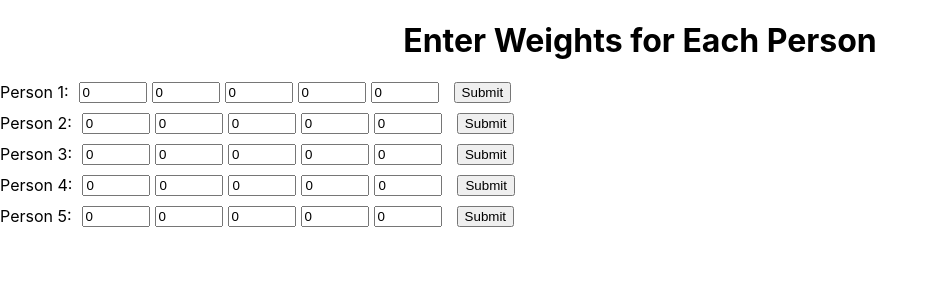
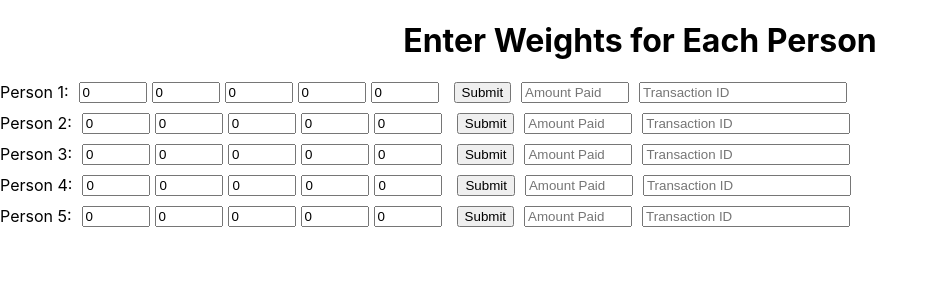
Before and after one commit to CharlieSwires/payara-test, a React (Create React App) app in the folder src/main/webapp/luggage-calculator-app/: page / in a window 1280 px wide. Shown: the top 300 px of the page, without its empty margins (0-937 px from the left). Built offline with nearby package versions, Linux system fonts and the light colour scheme.

Commit message:
added payment buttons amount paid and 20digit unique id

```diff
--- a/src/main/webapp/luggage-calculator-app/src/App.js
+++ b/src/main/webapp/luggage-calculator-app/src/App.js
@@ -7,20 +7,26 @@ import './App.css';
 function App() {
   const [currentScreen, setCurrentScreen] = useState('input'); // 'input' or 'calculator'
   const [selectedWeights, setSelectedWeights] = useState([]);  // Weights selected from Screen 1
-  const [weightsList, setWeightsList] = useState(
-    Array(5).fill().map(() => Array(5).fill(0))
-  ); // Weights for all people
+  const [selectedPersonIndex, setSelectedPersonIndex] = useState(null); // Index of selected person
+  const [peopleList, setPeopleList] = useState(
+    Array(5).fill().map(() => ({
+      weights: Array(5).fill(0),
+      amountPaid: '',
+      transactionId: ''
+    }))
+  ); // Data for all people
 
   const handleWeightsChange = (personIndex, weightIndex, value) => {
-    const newWeightsList = [...weightsList];
-    newWeightsList[personIndex][weightIndex] = value;
-    setWeightsList(newWeightsList);
+    const newPeopleList = [...peopleList];
+    newPeopleList[personIndex].weights[weightIndex] = value;
+    setPeopleList(newPeopleList);
   };
 
-  const handleWeightsSubmit = (personWeights) => {
+  const handleWeightsSubmit = (personIndex) => {
     // Convert weights to numbers
-    const parsedWeights = personWeights.map((w) => parseFloat(w) || 0);
+    const parsedWeights = peopleList[personIndex].weights.map((w) => parseFloat(w) || 0);
     setSelectedWeights(parsedWeights);
+    setSelectedPersonIndex(personIndex);
     setCurrentScreen('calculator');
   };
 
@@ -28,18 +34,27 @@ function App() {
     setCurrentScreen('input');
   };
 
+  const handlePayment = (personIndex, amount, transactionId) => {
+    const newPeopleList = [...peopleList];
+    newPeopleList[personIndex].amountPaid = amount;
+    newPeopleList[personIndex].transactionId = transactionId;
+    setPeopleList(newPeopleList);
+  };
+
   return (
     <div className="App">
       {currentScreen === 'input' ? (
         <WeightsInputScreen
-          weightsList={weightsList}
+          peopleList={peopleList}
           onWeightsChange={handleWeightsChange}
           onWeightsSubmit={handleWeightsSubmit}
         />
       ) : (
         <LuggageCalculator
           weightsInput={selectedWeights}
+          personIndex={selectedPersonIndex}
           onBack={handleBackToInput}
+          onPayment={handlePayment}
         />
       )}
     </div>
--- a/src/main/webapp/luggage-calculator-app/src/LuggageCalculator.js
+++ b/src/main/webapp/luggage-calculator-app/src/LuggageCalculator.js
@@ -1,12 +1,14 @@
 // src/LuggageCalculator.js
 import React, { useState, useEffect } from 'react';
 
-function LuggageCalculator({ weightsInput, onBack }) {
+function LuggageCalculator({ weightsInput, personIndex, onBack, onPayment }) {
   const [data, setData] = useState([]);
   const [rules, setRules] = useState([]);
   const [loading, setLoading] = useState(false);
   const [error, setError] = useState(null);
   const [result, setResult] = useState('');     // For displaying the result from /cost endpoint
+  const [minimumAmount, setMinimumAmount] = useState(null);
+  const [userDefinedAmount, setUserDefinedAmount] = useState(null);
 
   // Fetch rules from the backend when the component mounts
   useEffect(() => {
@@ -57,6 +59,12 @@ function LuggageCalculator({ weightsInput, onBack }) {
         // Initialize selectedRule for each item
         const dataWithRules = data.map(item => ({ ...item, selectedRule: '' }));
         setData(dataWithRules);
+
+        // Extract the 'Cost' amount
+        const costItem = dataWithRules.find(item => item.enumeration === 'Cost');
+        if (costItem) {
+          setMinimumAmount(parseFloat(costItem.amount));
+        }
         setLoading(false);
       })
       .catch(err => {
@@ -114,6 +122,7 @@ function LuggageCalculator({ weightsInput, onBack }) {
       })
       .then(resultData => {
         setResult(resultData);
+        setUserDefinedAmount(parseFloat(resultData)); // Assuming resultData is a numeric string
         setLoading(false);
       })
       .catch(err => {
@@ -122,6 +131,33 @@ function LuggageCalculator({ weightsInput, onBack }) {
         setResult(err.message);
         setLoading(false);
       });
+  };
+
+  // Function to generate a unique 20-digit transaction ID
+  function generateUniqueId() {
+    const timestamp = Date.now().toString(); // Milliseconds since epoch
+    const randomNum = Math.floor(Math.random() * 1e11).toString(); // Random number up to 1e11
+    return (timestamp + randomNum).slice(0, 20).padEnd(20, '0');
+  }
+
+  const handlePayMinimum = () => {
+    if (minimumAmount !== null) {
+      const transactionId = generateUniqueId();
+      onPayment(personIndex, minimumAmount, transactionId);
+      alert(`Payment of ${minimumAmount} processed with Transaction ID: ${transactionId}`);
+    } else {
+      alert('Minimum amount is not available.');
+    }
+  };
+
+  const handlePayUserDefined = () => {
+    if (userDefinedAmount !== null) {
+      const transactionId = generateUniqueId();
+      onPayment(personIndex, userDefinedAmount, transactionId);
+      alert(`Payment of ${userDefinedAmount} processed with Transaction ID: ${transactionId}`);
+    } else {
+      alert('User-defined amount is not available.');
+    }
   };
 
   return (
@@ -172,6 +208,15 @@ function LuggageCalculator({ weightsInput, onBack }) {
           <button onClick={handleCalculateWithRules} style={{ marginTop: '10px' }}>
             Calculate with Rules
           </button>
+          {/* Add Pay Buttons */}
+          <div style={{ marginTop: '20px' }}>
+            <button onClick={handlePayMinimum} disabled={minimumAmount === null}>
+              Pay Minimum
+            </button>
+            <button onClick={handlePayUserDefined} disabled={userDefinedAmount === null}>
+              Pay User Defined
+            </button>
+          </div>
         </div>
       )}
       {result && (
--- a/src/main/webapp/luggage-calculator-app/src/WeightsInputScreen.js
+++ b/src/main/webapp/luggage-calculator-app/src/WeightsInputScreen.js
@@ -1,21 +1,21 @@
 // src/WeightsInputScreen.js
 import React from 'react';
 
-function WeightsInputScreen({ weightsList, onWeightsChange, onWeightsSubmit }) {
-  const handleSubmit = (personWeights) => {
-    onWeightsSubmit(personWeights);
+function WeightsInputScreen({ peopleList, onWeightsChange, onWeightsSubmit }) {
+  const handleSubmit = (personIndex) => {
+    onWeightsSubmit(personIndex);
   };
 
   return (
     <div>
       <h1>Enter Weights for Each Person</h1>
-      {weightsList.map((personWeights, personIndex) => (
+      {peopleList.map((person, personIndex) => (
         <div
           key={personIndex}
           style={{ display: 'flex', alignItems: 'center', marginBottom: '10px' }}
         >
           <span style={{ marginRight: '10px' }}>Person {personIndex + 1}:</span>
-          {personWeights.map((weight, weightIndex) => (
+          {person.weights.map((weight, weightIndex) => (
             <input
               key={weightIndex}
               type="number"
@@ -27,11 +27,27 @@ function WeightsInputScreen({ weightsList, onWeightsChange, onWeightsSubmit }) {
             />
           ))}
           <button
-            onClick={() => handleSubmit(weightsList[personIndex])}
+            onClick={() => handleSubmit(personIndex)}
             style={{ marginLeft: '10px' }}
           >
             Submit
           </button>
+          {/* Display Amount Paid */}
+          <input
+            type="text"
+            value={person.amountPaid}
+            readOnly
+            placeholder="Amount Paid"
+            style={{ marginLeft: '10px', width: '100px' }}
+          />
+          {/* Display Transaction ID */}
+          <input
+            type="text"
+            value={person.transactionId}
+            readOnly
+            placeholder="Transaction ID"
+            style={{ marginLeft: '10px', width: '200px' }}
+          />
         </div>
       ))}
     </div>
```
Also changed, not shown: 1 other file (tests, documents, lock files or other folders).
